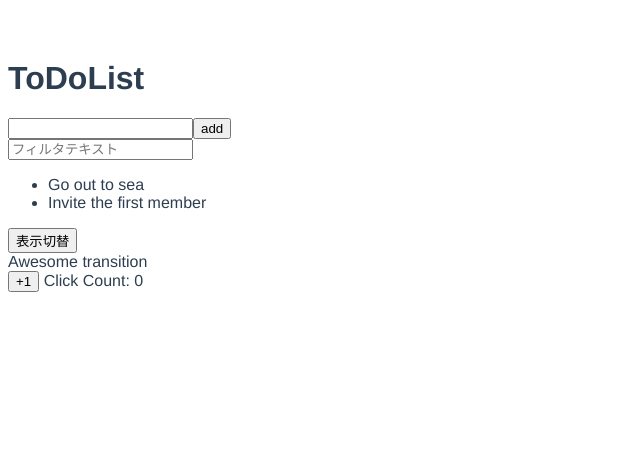
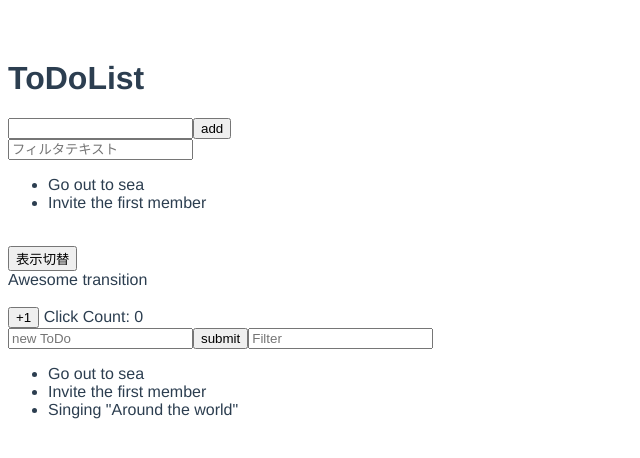
Before and after one commit to itsuki-yamada/practice, a Vue app in the folder 202104WEBDBPRESS-Vue/vue-todo-list/: page / in a window 1280 px wide. Shown: the top 458 px of the page, without its empty margins (0-640 px from the left). Built offline with nearby package versions, Linux system fonts and the light colour scheme.

Commit message:
[add] Composition APIを使用してToDoListの作成

```diff
--- a/202104WEBDBPRESS-Vue/vue-todo-list/src/App.vue
+++ b/202104WEBDBPRESS-Vue/vue-todo-list/src/App.vue
@@ -3,12 +3,18 @@
 
   <!-- ToDolistを使用する -->
   <ToDoList />
+  <br>
 
   <!-- transitionを使用したアニメーション -->
   <TextAnimation />
+  <br>
 
   <!-- CompositionAPIを使用したカウントアップボタン -->
   <ClickCounter />
+  <br>
+
+  <!-- ToDoList2を使用する -->
+  <ToDoList2 />
 </template>
 
 <script>
@@ -16,12 +22,14 @@
 import ToDoList from "./components/ToDoList.vue";
 import TextAnimation from "./components/TextAnimation.vue";
 import ClickCounter from "./components/ClickCounter.vue";
+import ToDoList2 from "./components/ToDoList2.vue";
 
 export default {
   name: "App",
   components: {
     // ToDoListを<template>で使用できるようにする
     ToDoList,
+    ToDoList2,
     TextAnimation,
     ClickCounter,
   },
--- /dev/null
+++ b/202104WEBDBPRESS-Vue/vue-todo-list/src/components/ToDoList2.vue
@@ -0,0 +1,54 @@
+<template>
+	<input type="text" placeholder="new ToDo" v-model="inputValue" >
+  <button v-on:click="handleClick">submit</button>
+	<input type="text" placeholder="Filter" v-model="filterValue" >
+	<ul>
+		<ToDoItem
+			v-for="todo in filteredTodoItems"
+			v-bind:key="todo.key"
+			v-bind:done="todo.done"
+			v-on:toggle="todo.done = !todo.done"
+		>
+			{{ todo.text }}
+		</ToDoItem>
+	</ul>
+</template>
+
+<script>
+import { ref, reactive, computed } from "vue";
+import ToDoItem from "./ToDoItem.vue";
+
+export default {
+	components: { ToDoItem },
+  setup() {
+    // もととなるToDoリスト
+    const todoItems = reactive([
+      { id: 1, done: false, text: "Go out to sea" },
+      { id: 2, done: false, text: "Invite the first member" },
+      { id: 3, done: false, text: 'Singing "Around the world"' },
+    ]);
+    // ToDoの追加関連の定義
+    const inputValue = ref("");
+    const handleClick = () => {
+      const id = todoItems.length + 1;
+      todoItems.push({ id, done: false, text: inputValue.value });
+      inputValue.value = "";
+    };
+
+    // ToDoリストの絞り込み関連の定義
+    const filterValue = ref("");
+    const filteredTodoItems = computed(() => {
+      if (!filterValue.value) {
+        return todoItems;
+      }
+      return todoItems.filter((todo) => todo.text.includes(filterValue.value));
+    });
+    return {
+      inputValue,
+      filterValue,
+      filteredTodoItems,
+      handleClick,
+    };
+  },
+};
+</script>
```
